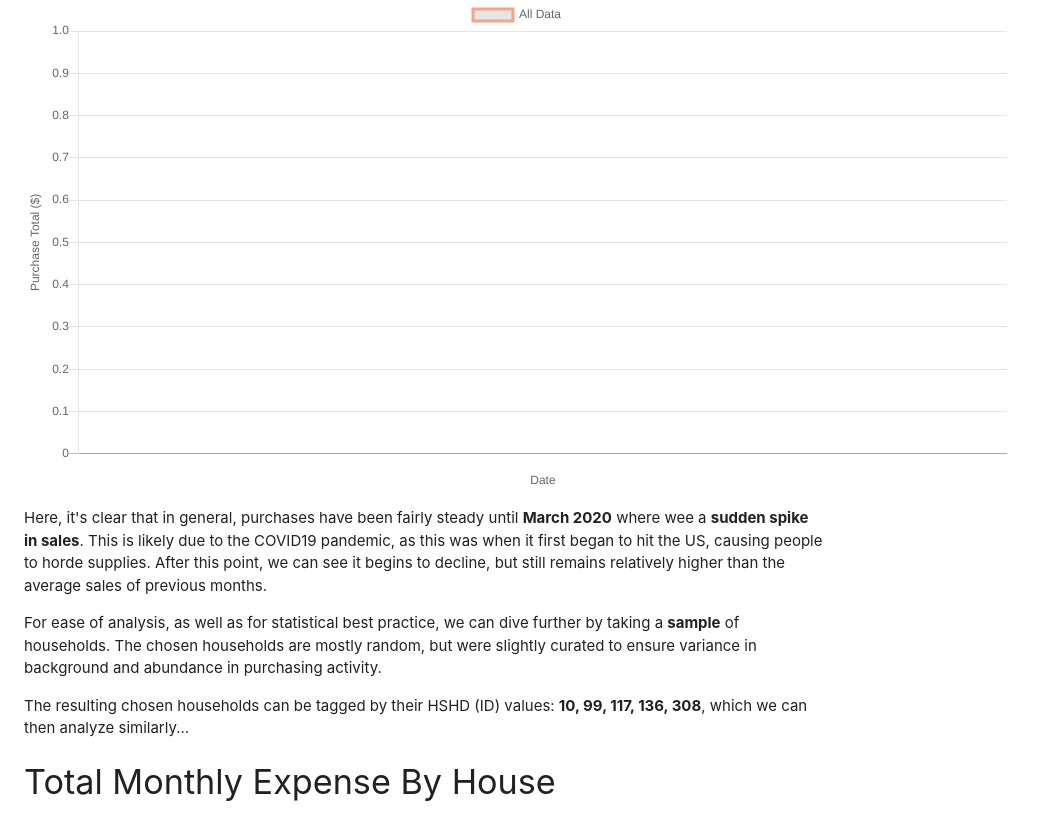
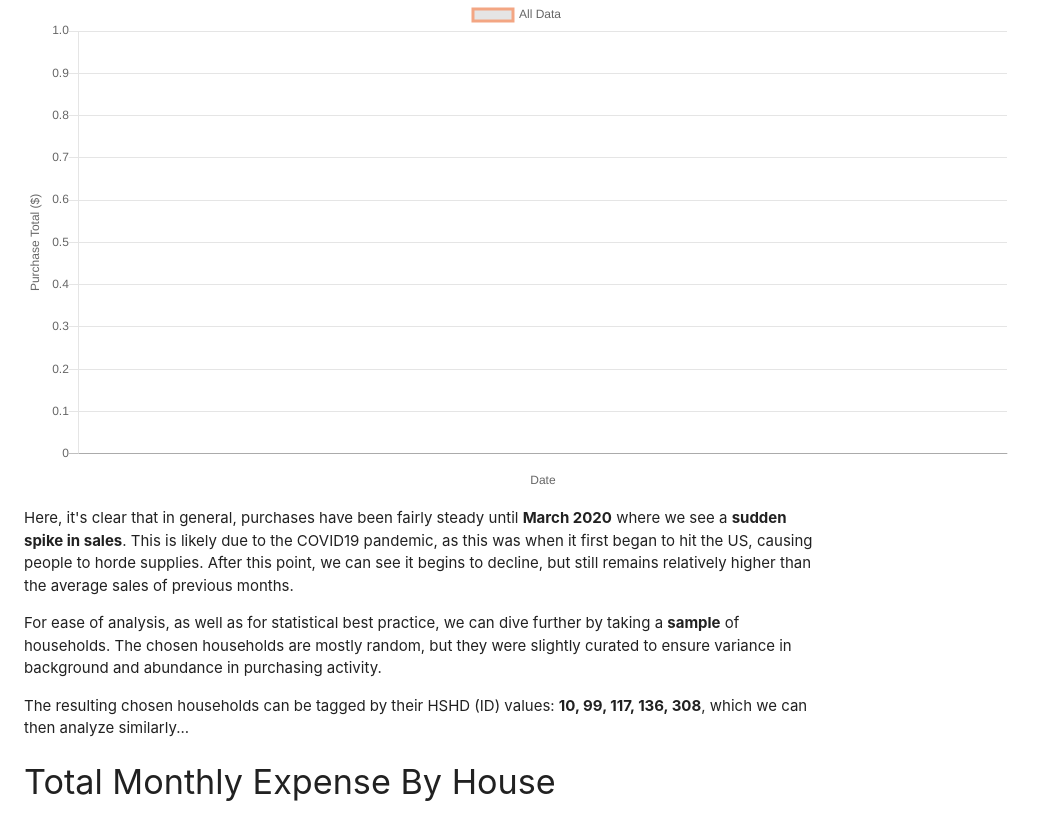
Before and after one commit to jsteuver/Cloud-Computing-Midterm, a Django app: page /engagement/ in a window 1280 px wide. Shown: the part 386-1201 px from the top of the page, without its empty margins (0-1047 px from the left). Run offline with Django 3.2, Linux system fonts and the light colour scheme.

Commit message:
Fix some typos in the user engagement page

```diff
--- a/cc_midterm/cc_midterm/templates/engagement.html
+++ b/cc_midterm/cc_midterm/templates/engagement.html
@@ -25,7 +25,7 @@
 <div style="max-width: 800px">
     <p>
         Here, it's clear that in general, purchases have been fairly steady
-        until <b>March 2020</b> where wee a <b>sudden spike in sales</b>. This
+        until <b>March 2020</b> where we see a <b>sudden spike in sales</b>. This
         is likely due to the COVID19 pandemic, as this was when it first began
         to hit the US, causing people to horde supplies. After this point, we
         can see it begins to decline, but still remains relatively higher than
@@ -34,7 +34,7 @@
     <p>
         For ease of analysis, as well as for statistical best practice, we can
         dive further by taking a <b>sample</b> of households. The chosen
-        households are mostly random, but were slightly curated to ensure
+        households are mostly random, but they were slightly curated to ensure
         variance in background and abundance in purchasing activity.
     </p>
     <p>
@@ -66,7 +66,7 @@
         the ongoing pandemic, and we can even see a slight spike across most of
         the households around March 2020, as we've also seen in the overall
         income. This perhaps implies that the pandemic has forced households
-        into more normalized schedules as things like travel calmed down, as well
+        into more normalized schedules as things like travel calmed down,
         resulting in less spending as the US economy began its initial decline.
 
     </p>
```
